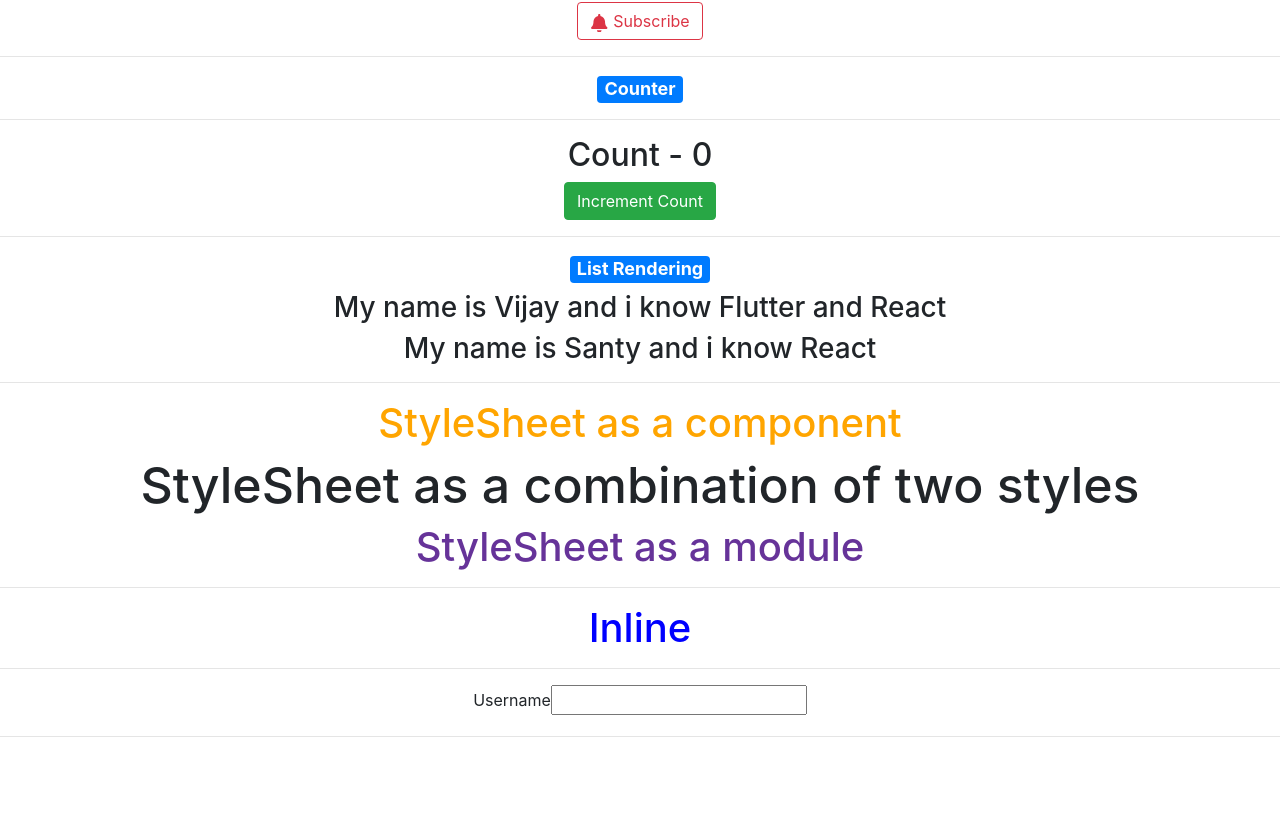
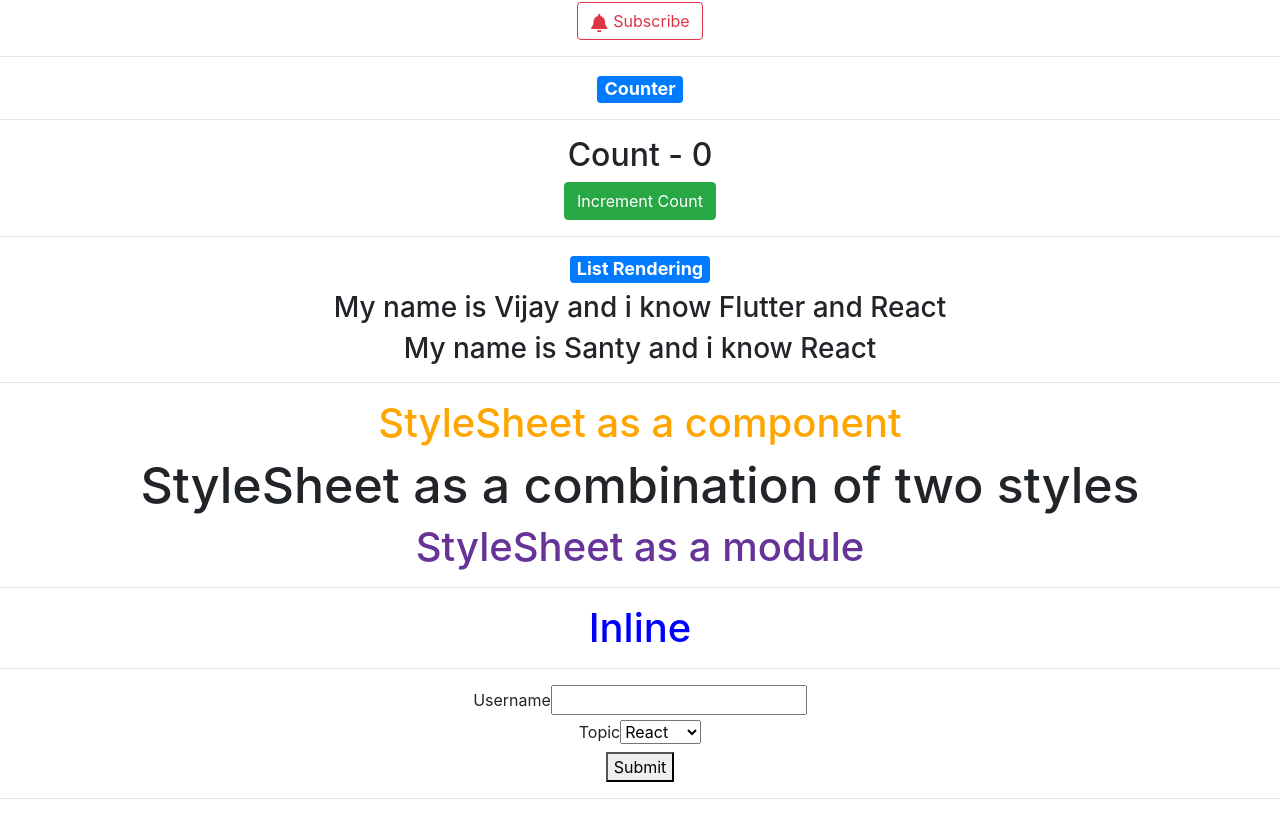
Before and after one commit to vijayinyoutube/React_HelloWorld, a React (Create React App) app: page / in a window 1280 px wide. Shown: the part 622-1437 px from the top of the page. Before the commit the page ends 1375 px from the top, so only its background shows below. Built offline with nearby package versions, Linux system fonts and the light colour scheme; the HTML template or start-up script is replaced by a standard one.

Commit message:
event handlers 2

```diff
--- a/src/components/Form.jsx
+++ b/src/components/Form.jsx
@@ -6,6 +6,7 @@
 
         this.state = {
             username: "",
+            topic: "",
         }
     }
 
@@ -14,12 +15,37 @@
             username: event.target.value
         })
     }
+
+    handleTopicChangeEvent = (event) => {
+        this.setState({
+            topic: event.target.value,
+        })
+    }
+
+    handleSubmit = (event) => {
+        alert(`${this.state.username} ${this.state.topic}`);
+        event.preventDefault(); //  <----|
+        // To avoid the entered data being lost when the page refresh after closing that alert
+        // box
+    }
     render() {
+        const { username, topic } = this.state;
         return (
-            <form>
+            <form onSubmit={this.handleSubmit}>
                 <div>
                     <label>Username</label>
-                    <input type="text" value={this.state.username} onChange={this.handleChangeEvent} />
+                    <input type="text" value={username} onChange={this.handleChangeEvent} />
+                </div>
+                <div>
+                    <label>Topic</label>
+                    <select value={topic} onChange={this.handleTopicChangeEvent}>
+                        <option>React</option>
+                        <option>Angular</option>
+                        <option>Vue</option>
+                    </select>
+                </div>
+                <div>
+                    <button type="submit">Submit</button>
                 </div>
             </form>
         )
```
